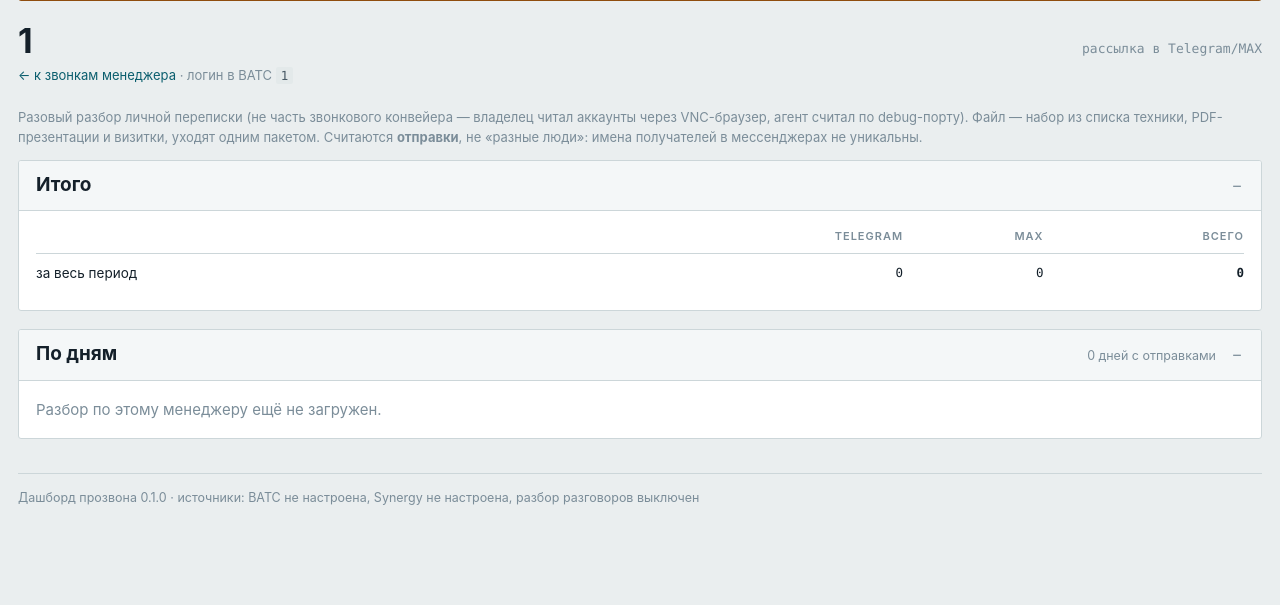
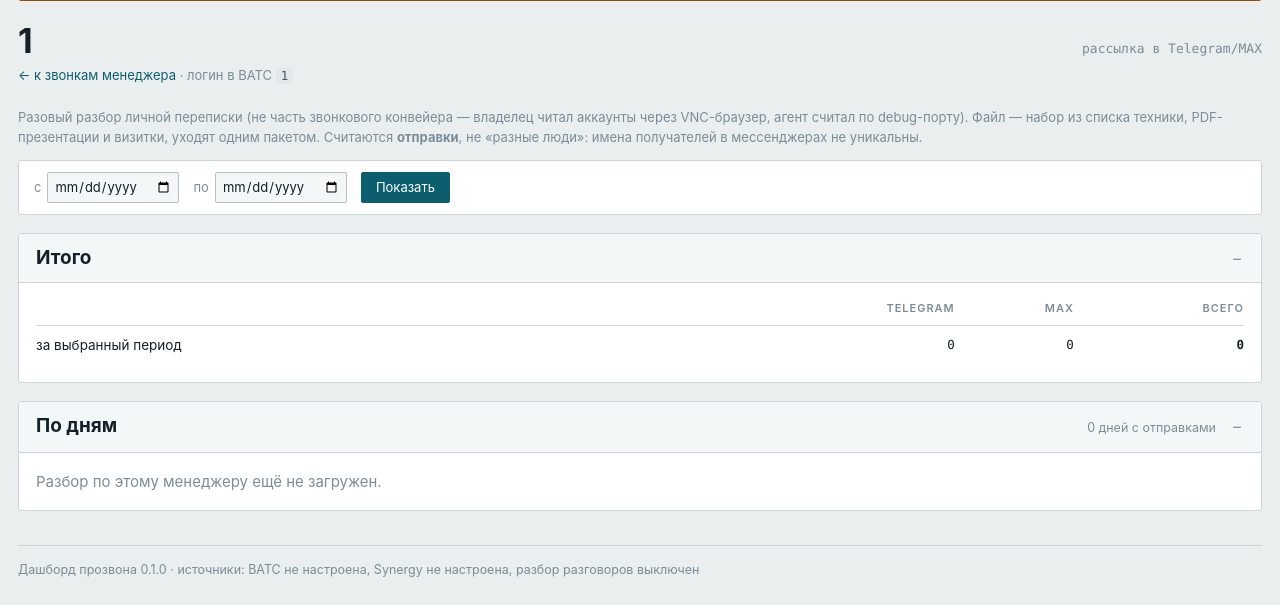
Before and after one commit to simba5222-dev/dashboard-prozvon, a FastAPI app: page /manager/1/messenger-sends in a window 1280 px wide. Shown: the part 215-820 px from the top of the page. Before the commit the page ends 720 px from the top, so only its background shows below. Run offline with FastAPI, Linux system fonts and the light colour scheme; parts of the project's set-up code (start-up, migrations or seed data) failed here and were passed over.

Commit message:
Добавляю фильтр по датам в отчёт о рассылке в мессенджерах
Владелец не мог посмотреть отправки за произвольный период — отчёт
показывал только всю историю целиком. Фильтр since/until сделан по тому
же образцу, что в /report (форма + быстрые периоды), но быстрые периоды
отталкиваются от последнего дня с данными, а не от сегодняшней даты:
разбор переписки исторический, «сегодня» почти всегда было бы пустым.

```diff
--- a/app/main.py
+++ b/app/main.py
@@ -368,21 +368,49 @@ async def messenger_sends_page(request: Request) -> Any:
 
 
 @app.get("/manager/{vats_login}/messenger-sends", response_class=HTMLResponse)
-async def manager_messenger_sends(request: Request, vats_login: str) -> Any:
+async def manager_messenger_sends(
+    request: Request, vats_login: str, since: str = "", until: str = "",
+) -> Any:
     """Отправки презентации/списка техники через личные Telegram/MAX менеджера.
 
     Не часть звонкового конвейера — разовый разбор переписки владельцем
     (см. scripts/import_messenger_sends_tkachevin.py). Страница просто
     показывает то, что уже разобрано и лежит в messenger_file_sends;
     сама она ничего не досчитывает и не обновляет.
+
+    Фильтр по датам (12.10.2026, по просьбе владельца) — без since/until
+    отдаёт весь период разбора: в отличие от /report, «сегодня» здесь почти
+    всегда было бы пустым экраном, данные растянуты на месяцы в прошлом.
+    Быстрые периоды поэтому отталкиваются не от сегодняшней даты, а от
+    последнего дня, где вообще есть данные.
     """
     conn = request.app.state.db
     who = next((m for m in managers(conn) if m["vats_login"] == vats_login), None)
+    report = messenger_sends_by_day(conn, vats_login, since or None, until or None)
+
+    quick: list[dict[str, str]] = []
+    if report["available_first"] and report["available_last"]:
+        last = date.fromisoformat(report["available_last"])
+        quick = [
+            {"name": "весь период", "since": report["available_first"], "until": report["available_last"]},
+            {"name": "неделя", "since": (last - timedelta(days=6)).isoformat(), "until": report["available_last"]},
+            {"name": "месяц", "since": (last - timedelta(days=29)).isoformat(), "until": report["available_last"]},
+        ]
+
+    base = request.headers.get("x-forwarded-prefix", "").rstrip("/")
+
+    def link(**over: Any) -> str:
+        params = {"since": report["since"], "until": report["until"], **over}
+        clean = {k: v for k, v in params.items() if v}
+        return f"{base}/manager/{vats_login}/messenger-sends?{urlencode(clean)}"
+
     ctx = _base_context(request)
     ctx.update({
         "manager": who,
         "vats_login": vats_login,
-        "report": messenger_sends_by_day(conn, vats_login),
+        "report": report,
+        "quick": quick,
+        "link": link,
     })
     return TEMPLATES.TemplateResponse("messenger_sends.html", ctx)
 
--- a/app/stats.py
+++ b/app/stats.py
@@ -1191,8 +1191,17 @@ def messenger_sends_overview(conn: sqlite3.Connection, today: str) -> list[dict[
     return out
 
 
-def messenger_sends_by_day(conn: sqlite3.Connection, manager_login: str) -> dict[str, Any]:
+def messenger_sends_by_day(
+    conn: sqlite3.Connection, manager_login: str,
+    since: str | None = None, until: str | None = None,
+) -> dict[str, Any]:
     """Отправки файла по дням — отдельно Telegram и MAX, по одному менеджеру.
+
+    `since`/`until` — тот же приём, что в /report: без них отдаёт весь
+    период, что есть в разборе (данные растянуты на месяцы, «только сегодня»
+    почти всегда было бы пусто). `available_first`/`available_last» — границы
+    ВСЕХ данных по менеджеру независимо от фильтра — по ним строится шапка
+    «данные доступны с ... по ...» и дефолт для формы.
 
     Данные не из нашего звонкового конвейера, а из разового разбора личной
     переписки (см. scripts/import_messenger_sends_tkachevin.py, 12.10.2026) —
@@ -1201,13 +1210,23 @@ def messenger_sends_by_day(conn: sqlite3.Connection, manager_login: str) -> dict
     именем в один день — обычное дело), поэтому считаем **отправки**, не
     «разных людей».
     """
+    bounds = conn.execute(
+        "SELECT MIN(sent_date), MAX(sent_date), MAX(collected_at) "
+        "FROM messenger_file_sends WHERE manager_login = ?",
+        (manager_login,),
+    ).fetchone()
+    available_first, available_last, collected_at = bounds[0], bounds[1], bounds[2]
+
+    since = since or available_first
+    until = until or available_last
+
     rows = conn.execute(
         """SELECT platform, sent_date, COUNT(*) AS n
              FROM messenger_file_sends
-            WHERE manager_login = ?
+            WHERE manager_login = ? AND sent_date BETWEEN ? AND ?
             GROUP BY platform, sent_date
             ORDER BY sent_date DESC""",
-        (manager_login,),
+        (manager_login, since or "0000-00-00", until or "9999-99-99"),
     ).fetchall()
 
     by_date: dict[str, dict[str, int]] = {}
@@ -1218,18 +1237,15 @@ def messenger_sends_by_day(conn: sqlite3.Connection, manager_login: str) -> dict
         by_date[day][r["platform"]] = r["n"]
         totals[r["platform"]] = totals.get(r["platform"], 0) + r["n"]
 
-    collected_at = conn.execute(
-        "SELECT MAX(collected_at) FROM messenger_file_sends WHERE manager_login = ?",
-        (manager_login,),
-    ).fetchone()[0]
-
     days = sorted(by_date, reverse=True)
     return {
         "days": [{"date": d, "telegram": by_date[d]["telegram"], "max": by_date[d]["max"],
                   "total": by_date[d]["telegram"] + by_date[d]["max"]} for d in days],
         "totals": totals,
         "grand_total": totals.get("telegram", 0) + totals.get("max", 0),
-        "first_date": min(days) if days else None,
-        "last_date": max(days) if days else None,
+        "since": since,
+        "until": until,
+        "available_first": available_first,
+        "available_last": available_last,
         "collected_at": collected_at,
     }
--- a/app/templates/messenger_sends.html
+++ b/app/templates/messenger_sends.html
@@ -1,5 +1,23 @@
 {% extends "base.html" %}
 {% block title %}{{ manager.display_name if manager else vats_login }} — рассылка в мессенджерах{% endblock %}
+
+{% block extra_style %}
+<style>
+/* Тот же вид фильтра по датам, что в /report (app/templates/report.html) —
+   своя копия стилей, чтобы не тащить сюда весь .rep-блок report.html. */
+.period{display:flex;flex-wrap:wrap;align-items:center;gap:8px 14px;
+  background:var(--surface);border:1px solid var(--line);border-radius:3px;
+  padding:11px 15px;margin-bottom:18px;font-size:13px}
+.period label{display:flex;align-items:center;gap:6px;color:var(--ink-3)}
+.period input[type=date]{font:inherit;color:var(--ink);
+  background:var(--surface-2);border:1px solid var(--line-2);border-radius:2px;padding:3px 6px}
+.period button{font:inherit;cursor:pointer;color:var(--surface);background:var(--accent);
+  border:1px solid var(--accent);border-radius:2px;padding:4px 14px}
+.period .quick{margin-left:auto;color:var(--ink-3)}
+.period .quick a{margin-left:10px}
+.period .quick a.now{font-weight:600;text-decoration:none}
+</style>
+{% endblock %}
 
 {% block content %}
 <div class="top">
@@ -14,21 +32,36 @@
   аккаунты через VNC-браузер, агент считал по debug-порту). Файл — набор из
   списка техники, PDF-презентации и визитки, уходят одним пакетом. Считаются
   <b>отправки</b>, не «разные люди»: имена получателей в мессенджерах не уникальны.
+  {% if report.available_first %}Данные есть с {{ report.available_first }} по {{ report.available_last }}.{% endif %}
   {% if report.collected_at %}Разобрано: {{ report.collected_at[:16] }} UTC.{% endif %}
 </p>
+
+<form class="period" method="get" action="{{ base }}/manager/{{ vats_login }}/messenger-sends">
+  <label>с <input type="date" name="since" value="{{ report.since or '' }}"></label>
+  <label>по <input type="date" name="until" value="{{ report.until or '' }}"></label>
+  <button type="submit">Показать</button>
+  {% if quick %}
+  <span class="quick">быстро:
+    {% for q in quick %}
+    <a href="{{ link(since=q.since, until=q.until) }}"
+       class="{% if report.since == q.since and report.until == q.until %}now{% endif %}">{{ q.name }}</a>
+    {% endfor %}
+  </span>
+  {% endif %}
+</form>
 
 <div class="card">
   <div class="card-head">
     <h2>Итого</h2>
     <span class="sub">
-      {% if report.first_date %}{{ report.first_date }} — {{ report.last_date }}{% endif %}
+      {% if report.since %}{{ report.since }} — {{ report.until }}{% endif %}
     </span>
   </div>
   <div class="card-body">
     <table>
       <tr><th></th><th class="num">Telegram</th><th class="num">MAX</th><th class="num">Всего</th></tr>
       <tr>
-        <td>за весь период</td>
+        <td>за выбранный период</td>
         <td class="num mono">{{ report.totals.telegram or 0 }}</td>
         <td class="num mono">{{ report.totals.max or 0 }}</td>
         <td class="num mono"><b>{{ report.grand_total }}</b></td>
```
